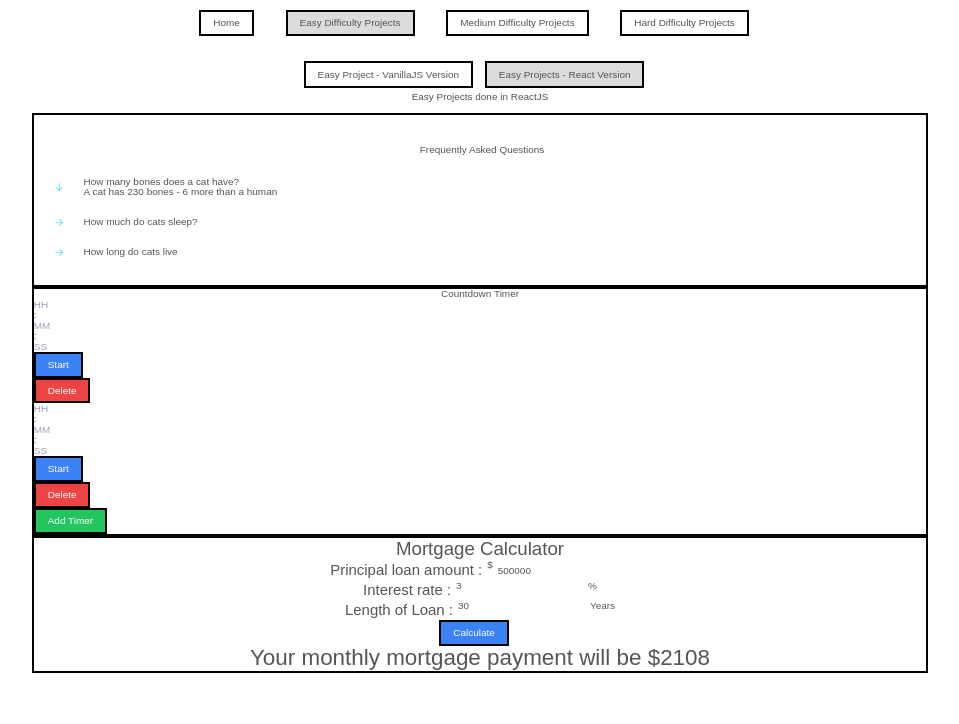
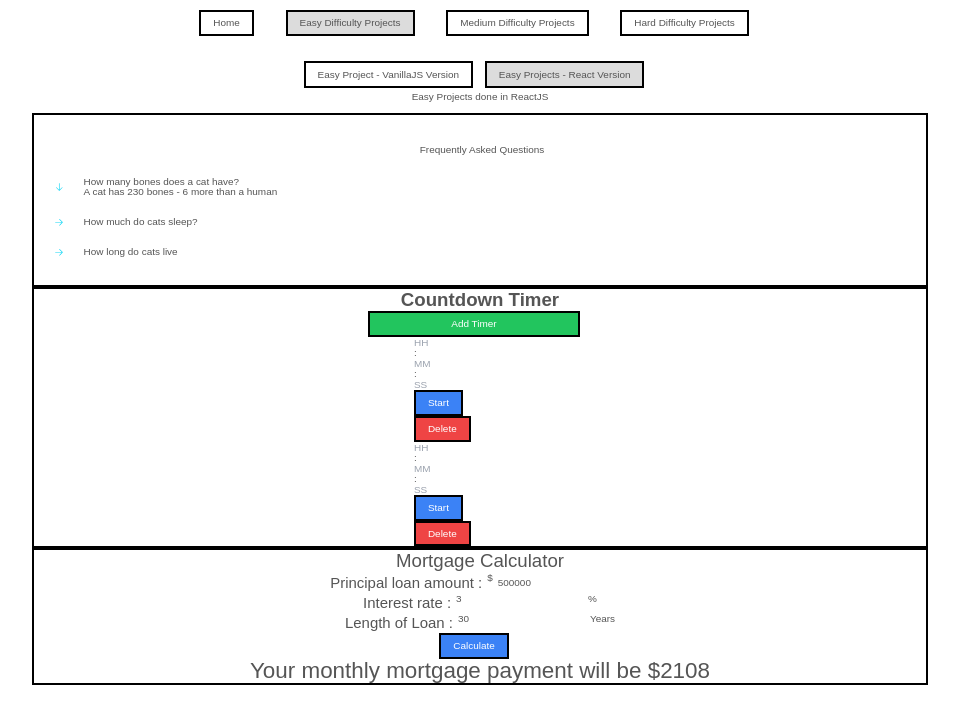
Before and after one commit to deltam3/frontendeval, a React (Vite) app in the folder consolidated/: page /Easy/React in a window 1280 px wide. Shown: the top 724 px of the page, without its empty margins (160-1119 px from the left). Built offline with nearby package versions, Linux system fonts and the light colour scheme.

Commit message:
changed heading for countdown timer with tailwind css

```diff
--- a/consolidated/src/pages/Easy/projects/Counter/CounterPage.tsx
+++ b/consolidated/src/pages/Easy/projects/Counter/CounterPage.tsx
@@ -20,13 +20,17 @@ function CounterPage({}: Props) {
   };
 
   return (
-    <div>
-      <h2 style={{ textAlign: "center" }}>Countdown Timer</h2>
-      <TimerList timers={timers} setTimers={setTimers}></TimerList>
-      <Button success onClick={handleAddClick}>
-        Add Timer
-      </Button>
-    </div>
+    <>
+      <div className="flex justify-center flex-col w-3/12 mx-auto">
+        <h2 className="font-bold text-3xl text-center">Countdown Timer</h2>
+        <Button success onClick={handleAddClick}>
+          Add Timer
+        </Button>
+      </div>
+      <div className="flex justify-center">
+        <TimerList timers={timers} setTimers={setTimers}></TimerList>
+      </div>
+    </>
   );
 }
 
```
